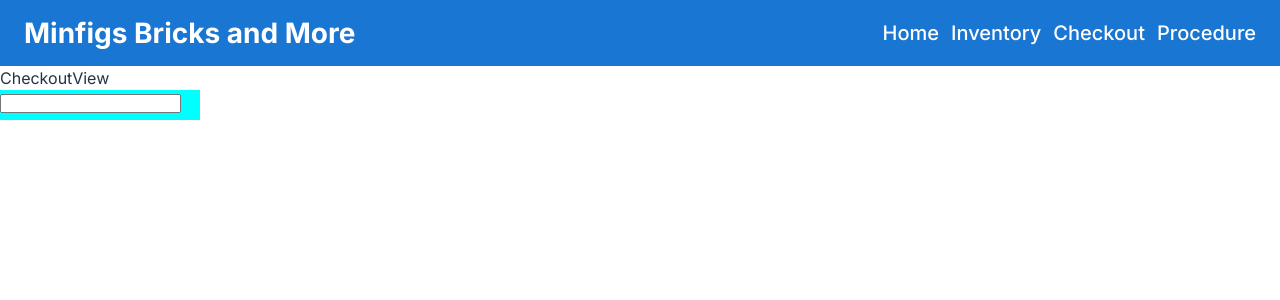
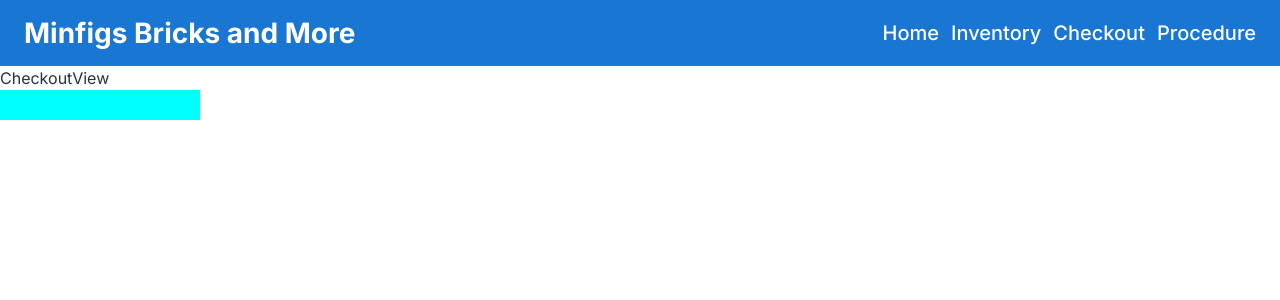
Before and after one commit to NearlyCharles/InventoryControl, a React (Vite) app in the folder Frontend/: page /checkout in a window 1280 px wide. Shown: the top 300 px of the page. Built offline with nearby package versions, Linux system fonts and the light colour scheme.

Commit message:
imports and code

```diff
--- a/Frontend/src/views/Checkout/CheckoutView.tsx
+++ b/Frontend/src/views/Checkout/CheckoutView.tsx
@@ -1,15 +1,29 @@
 import React from "react";
 import "./Checkout.scss";
+//import { useAutocomplete } from '@mui/base/useAutocomplete';  hook for a autocomplete customer name bar, would be dope.
 
 function CheckoutView() {
   return (
     <div>
       <div>CheckoutView</div>
       <div className="info-box">
-        <input type="text"></input>
+        <div className="Namebar"></div>
       </div>
     </div>
   );
 }
+export default CheckoutView;
 
-export default CheckoutView;
+//<Label {...getInputLabelProps()}>Customer</Label>                     *code to pull the props for auto complete bar. goes in the Namebar div *
+//<Root {...getRootProps()} className={focused ? "Mui-focused" : ""}>
+// <Input {...getInputProps()} />
+//</Root>
+//{groupedOptions.length > 0 && (
+//<Listbox {...getListboxProps()}>
+//{(groupedOptions as typeof CustomerNames).map((option, index) => (
+//<Option {...getOptionProps({ option, index })}>
+//  {option.label}
+//</Option>
+// ))}
+// </Listbox>
+//)}
--- a/Frontend/src/views/Home/HomeView.tsx
+++ b/Frontend/src/views/Home/HomeView.tsx
@@ -1,28 +1,27 @@
-
-import "./HomeView.scss"
-import React from 'react';
-import Card from '../../components/Card/Card';
 import "./HomeView.scss";
-import SalesForecast from '../../components/SalesForecast/SalesForecast';
-import Select, { SelectChangeEvent } from '@mui/material/Select';
-import MenuItem from '@mui/material/MenuItem/MenuItem';
-import InputLabel from '@mui/material/InputLabel/InputLabel';
-import Box from '@mui/material/Box/Box';
-import FormControl from '@mui/material/FormControl/FormControl';
-import salesData from "../../salesData.json"
+import React from "react";
+import Card from "../../components/Card/Card";
+import "./HomeView.scss";
+import SalesForecast from "../../components/SalesForecast/SalesForecast";
+import Select, { SelectChangeEvent } from "@mui/material/Select";
+import MenuItem from "@mui/material/MenuItem/MenuItem";
+import InputLabel from "@mui/material/InputLabel/InputLabel";
+import Box from "@mui/material/Box/Box";
+import FormControl from "@mui/material/FormControl/FormControl";
+import salesData from "../../salesData.json";
 
 function HomeView() {
-  const [age, setAge] = React.useState('');
-  console.log(salesData)
+  const [age, setAge] = React.useState("");
+  console.log(salesData);
   const handleChange = (event: SelectChangeEvent) => {
     setAge(event.target.value as string);
   };
   return (
     <div className="home-view-container">
-      <div className='short-list-select-container'>
+      <div className="short-list-select-container">
         <Box sx={{ width: 140 }}>
           <FormControl fullWidth>
-            <InputLabel id="demo-simple-select-label">Age</InputLabel>
+            <InputLabel id="demo-simple-select-label">1</InputLabel>
             <Select
               labelId="demo-simple-select-label"
               id="demo-simple-select"
@@ -37,12 +36,40 @@ function HomeView() {
           </FormControl>
         </Box>
       </div>
-      <div className='card-container'><Card header='Sales Total' mainFocus={837.34} percentage={13.45} descriptionOfPercentage='vs. previous day'/></div>
-      <div className='card-container'><Card header='Sales Total' mainFocus={837.34} percentage={13.45} descriptionOfPercentage='vs. previous day'/></div>
-      <div className='card-container'><Card header='Sales Total' mainFocus={837.34} percentage={13.45} descriptionOfPercentage='vs. previous day'/></div>
-      <div className='card-container'><Card header='Sales Total' mainFocus={837.34} percentage={13.45} descriptionOfPercentage='vs. previous day'/></div>
-      <div className='graph-select-range-container'>
-      <Box sx={{ minWidth: 140 }}>
+      <div className="card-container">
+        <Card
+          header="Sales Total"
+          mainFocus={837.34}
+          percentage={13.45}
+          descriptionOfPercentage="vs. previous day"
+        />
+      </div>
+      <div className="card-container">
+        <Card
+          header="Sales Total"
+          mainFocus={837.34}
+          percentage={13.45}
+          descriptionOfPercentage="vs. previous day"
+        />
+      </div>
+      <div className="card-container">
+        <Card
+          header="Sales Total"
+          mainFocus={837.34}
+          percentage={13.45}
+          descriptionOfPercentage="vs. previous day"
+        />
+      </div>
+      <div className="card-container">
+        <Card
+          header="Sales Total"
+          mainFocus={837.34}
+          percentage={13.45}
+          descriptionOfPercentage="vs. previous day"
+        />
+      </div>
+      <div className="graph-select-range-container">
+        <Box sx={{ minWidth: 140 }}>
           <FormControl fullWidth>
             <InputLabel id="demo-simple-select-label">Age</InputLabel>
             <Select
@@ -75,7 +102,7 @@ function HomeView() {
           </FormControl>
         </Box>
       </div>
-      <div className='sales-forecast-container'>
+      <div className="sales-forecast-container">
         <SalesForecast />
       </div>
     </div>
--- a/Frontend/src/views/Inventory/InventoryView.tsx
+++ b/Frontend/src/views/Inventory/InventoryView.tsx
@@ -1,9 +1,12 @@
-import React from 'react'
+import React from "react";
+import { useSnackbar } from "@mui/base/useSnackbar";
 
 function InventoryView() {
   return (
-    <div>InventoryView</div>
-  )
+    <div>
+      <div>InventoryView</div>
+    </div>
+  );
 }
 
-export default InventoryView
+export default InventoryView;
```
